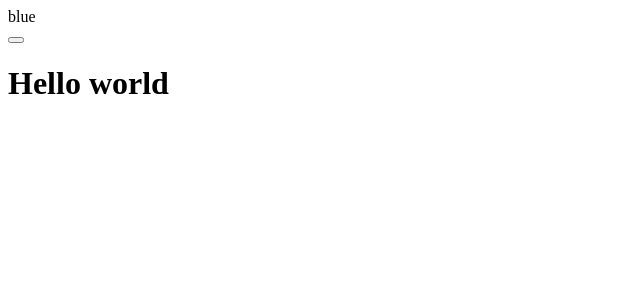
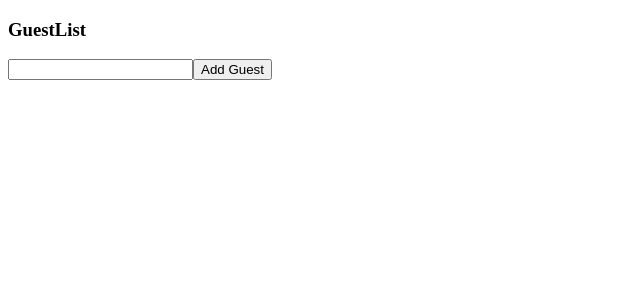
Before and after one commit to swopnilll/react-ts-guide, a React (Create React App) app: page / in a window 1280 px wide. Shown: the top 300 px of the page, without its empty margins (0-640 px from the left). Built offline with nearby package versions, Linux system fonts and the light colour scheme.

Commit message:
c-3: Type in state

```diff
--- a/src/index.tsx
+++ b/src/index.tsx
@@ -1,5 +1,6 @@
 import ReactDOM from "react-dom/client";
 import Parent from "./props/Parent";
+import GuestList from "./state/GuestList";
 
 // Get a reference to the div with ID root
 const el = document.getElementById("root");
@@ -11,7 +12,7 @@ const root = ReactDOM.createRoot(el!);
 const App = () => {
   return (
     <div>
-     <Parent />
+    <GuestList />
     </div>
   );
 };
--- /dev/null
+++ b/src/state/GuestList.tsx
@@ -0,0 +1,34 @@
+import React, { useState } from 'react'
+
+const GuestList: React.FC = () => {
+
+    const [name, setName] = useState("");
+
+    const [guests, setGuest] = useState<string[]>([]);
+
+    const onclick = () => {
+        console.log("submit button click")
+        setName("");
+        setGuest([...guests, name])
+    }
+
+    return (
+        <>
+            <h3>GuestList</h3>
+
+            <ul>
+            {guests.map(guest => {
+                return (
+                    <li key={guest}>{guest}</li>
+                )
+            })}
+            </ul>
+
+            <input type="text" value={name} onChange={e => setName(e.target.value)}/>
+            <button onClick={onclick}>Add Guest</button>
+        </>
+
+    )
+}
+
+export default GuestList
```
